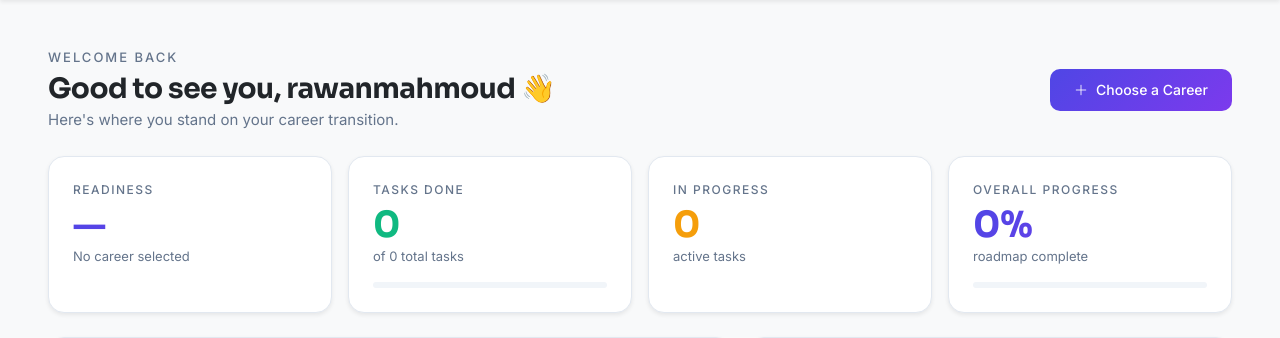
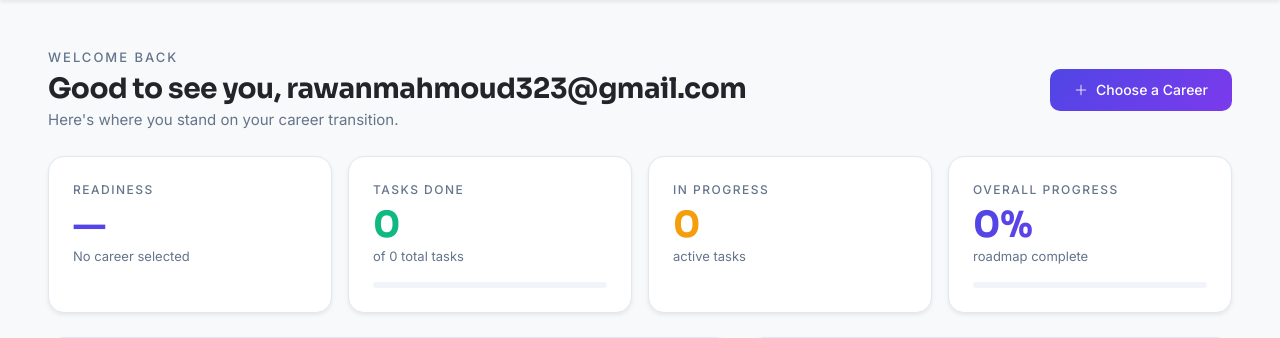
Before and after one commit to RawanMahmoud20/careerpath-ai, a Django app: page /dashboard/ in a window 1280 px wide. Shown: the part 62-400 px from the top of the page. Run offline with Django 5.2, Linux system fonts and the light colour scheme; a user stored in the database is signed in.

```diff
--- a/careerpath_ai/dashboard/templates/dashboard/dashboard.html
+++ b/careerpath_ai/dashboard/templates/dashboard/dashboard.html
@@ -6,7 +6,8 @@
 <div class="d-flex align-items-center justify-content-between mb-4">
   <div>
     <div style="font-size: 13px; color: #64748B; text-transform: uppercase; letter-spacing: 2px; margin-bottom: 4px; font-weight: 500;">Welcome back</div>
-    <h1 class="ff-sora fw-bold text-dark mb-1" style="font-size: 28px; letter-spacing: -0.5px;">Good to see you, {{ user.first_name|default:user.username }} 👋</h1>
+    <h1 class="ff-sora fw-bold text-dark mb-1" style="font-size: 28px; letter-spacing: -0.5px;">Good to see you, {{ user.full_name|default:user.email }}
+    </h1>
     <p style="font-size: 15px; color: #64748B; margin-bottom: 0;">Here's where you stand on your career transition.</p>
   </div>
   {% if plan %}
```
